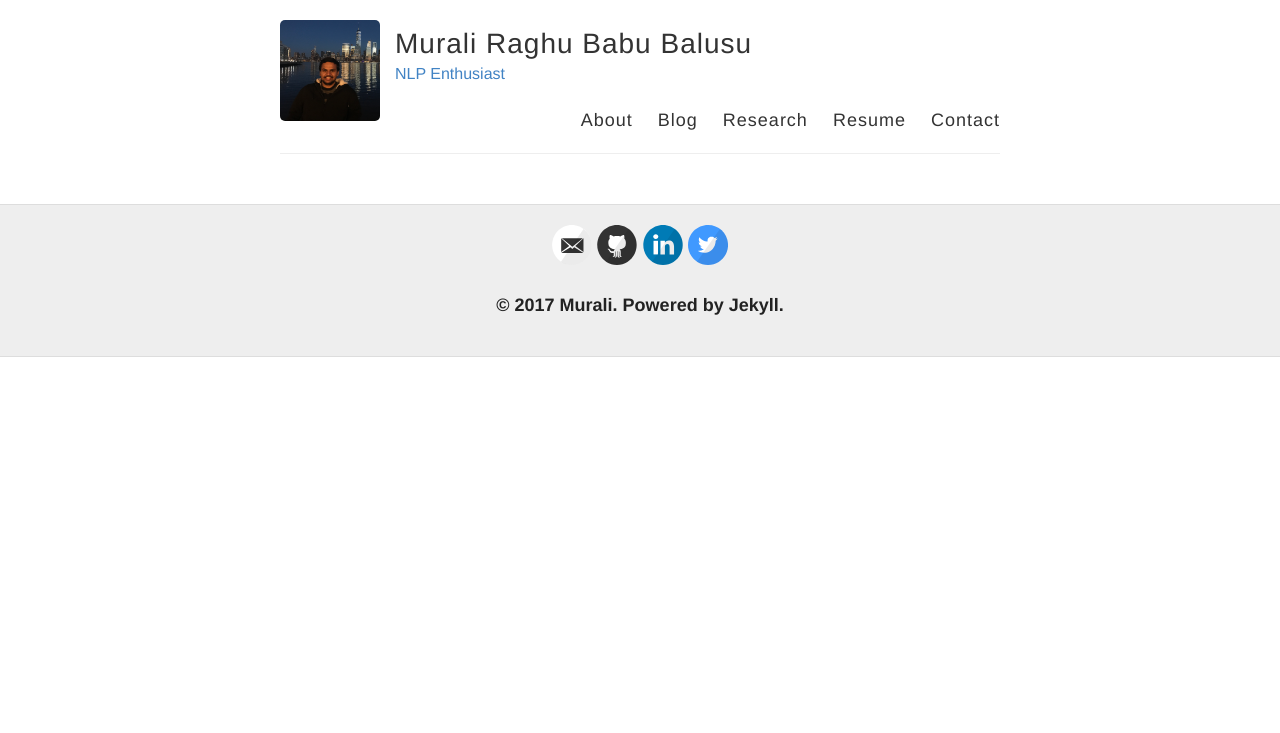
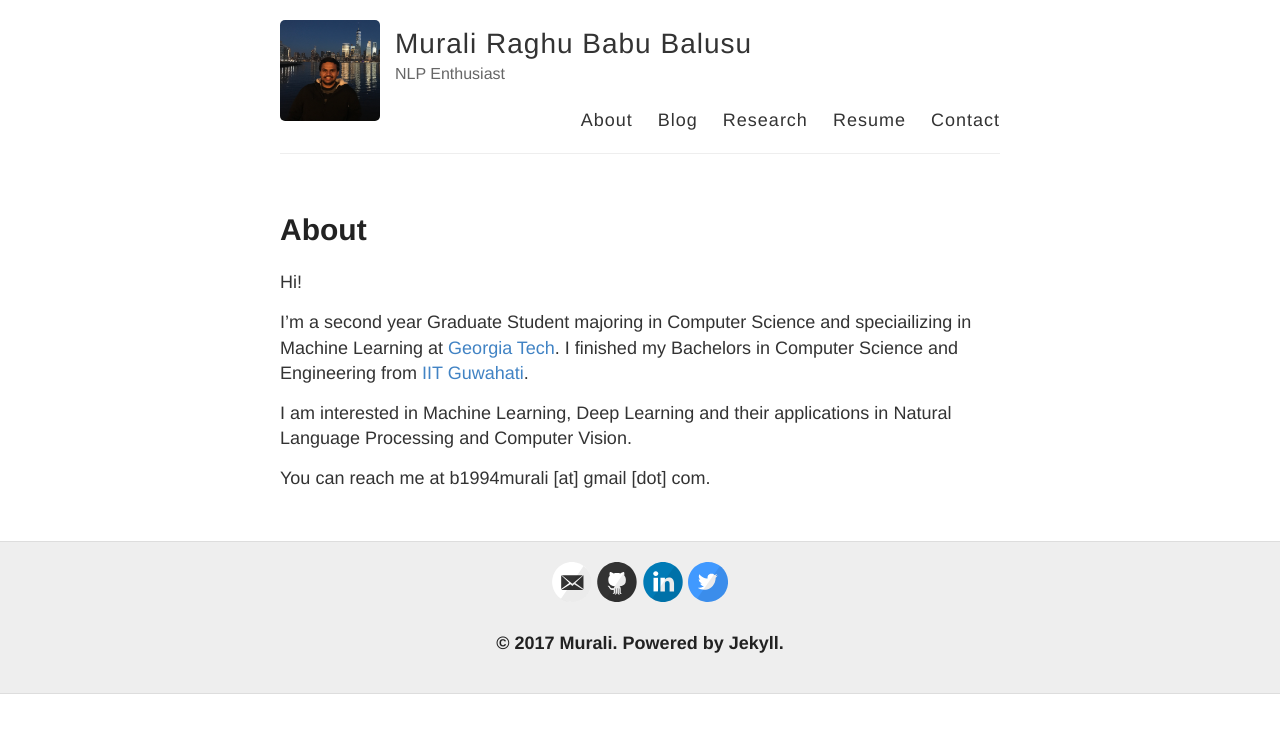
Before and after one commit to bmurali1994/bmurali1994.github.io, a Jekyll site: the page built from index.html, in a window 1280 px wide. Shown: the top 733 px of the page. Built offline with Jekyll 4.4.1, drawn with Linux system fonts in a browser that asks for light colours.

Commit message:
minor default

```diff
--- a/_layouts/default.html
+++ b/_layouts/default.html
@@ -23,7 +23,7 @@
 
           <div class="site-info">
             <h1 class="site-name"><a href="{{ site.baseurl }}/about">{{ site.name }}</a></h1>
-            <p class="site-description"><a href="{{ site.baseurl }}/about">{{ site.description }}</p>
+            <p class="site-description">{{ site.description }}</p>
           </div>
 
           <nav>
@@ -38,7 +38,22 @@
     </div>
 
     <div id="main" role="main" class="container">
-      {{ content}}
+      <article class="page">
+
+        <h1>About</h1>
+
+        <div class="entry">
+        <p>Hi!</p>
+
+        <p>I’m a second year Graduate Student majoring in Computer Science and speciailizing in Machine Learning at <a href="https://www.gatech.edu">Georgia Tech</a>. I finished my Bachelors in Computer Science and Engineering from <a href="https://www.iitg.ac.in">IIT Guwahati</a>.</p>
+
+        <p>I am interested in Machine Learning, Deep Learning and their applications in Natural Language Processing and Computer Vision.</p>
+
+        <p>You can reach me at b1994murali [at] gmail [dot] com.</p>
+
+        </div>
+      </article>
+
     </div>
 
     <div class="wrapper-footer">
```
